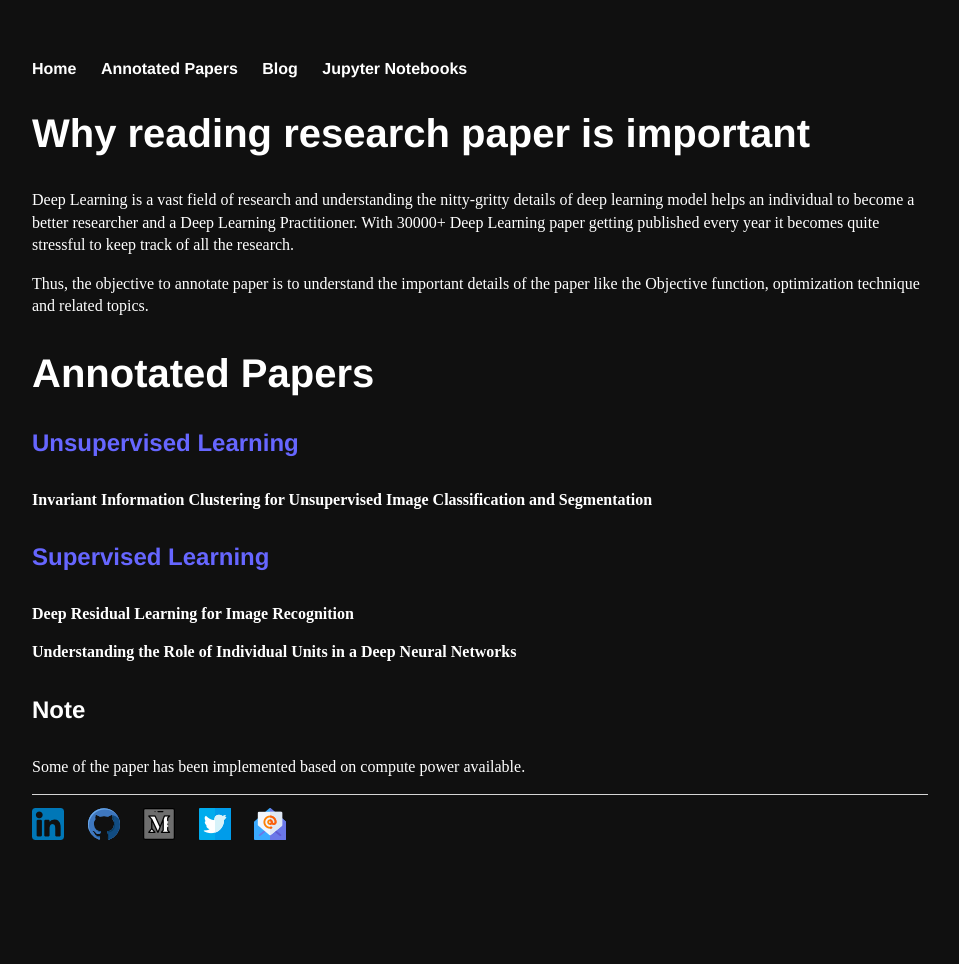
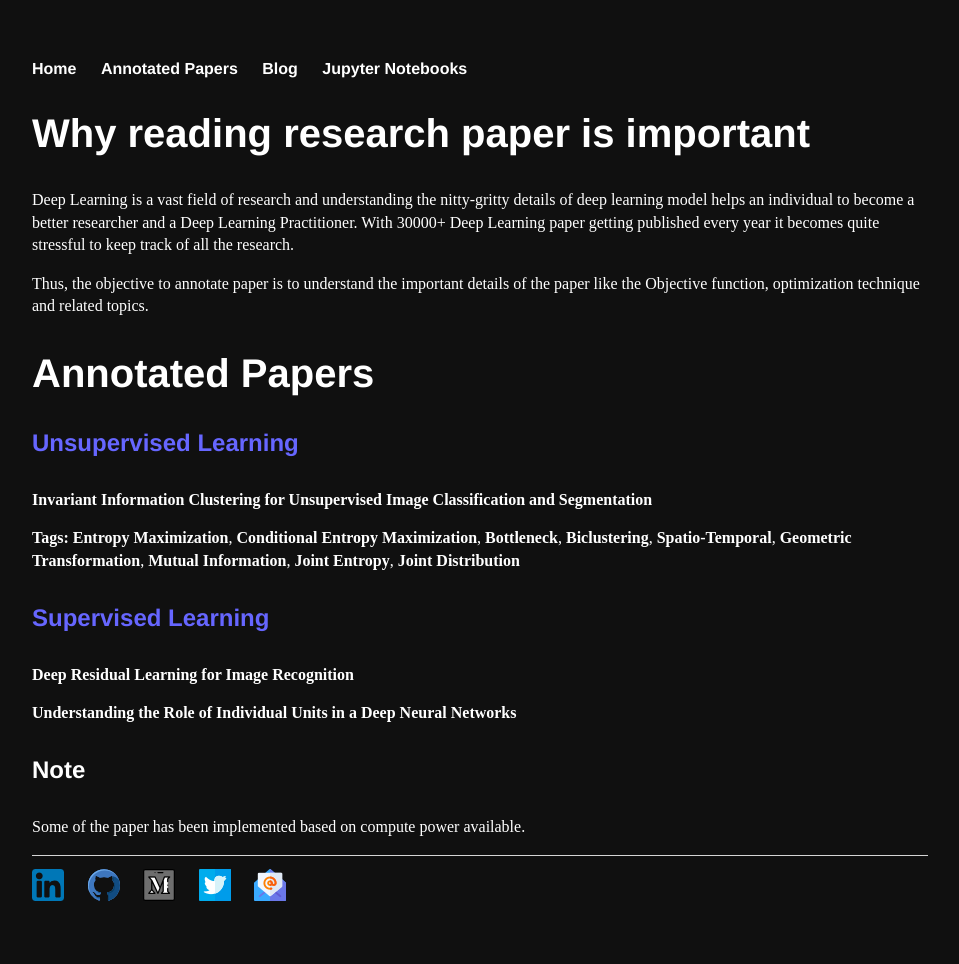
Before and after one commit to Mayurji/mayurji.github.io, a Jekyll site: the page built from Annotated Paper.markdown, in a window 1280 px wide. Shown: the whole page, without its empty margins (160-1119 px from the left). Built offline with Jekyll 4.4.1, drawn with Linux system fonts in a browser that asks for light colours; before the commit the page ends 903 px from its top, so only the background shows below that.

Commit message:
Update Annotated Paper.markdown

```diff
--- a/Annotated Paper.markdown
+++ b/Annotated Paper.markdown
@@ -19,6 +19,9 @@ optimization technique and related topics.
 
 [**Invariant Information Clustering for Unsupervised Image Classification and Segmentation**](https://github.com/Mayurji/Deep-Learning-Papers/tree/master/Invariant%20Information%20Clustering)
 
+**Tags:** [**Entropy Maximization**](https://en.wikipedia.org/wiki/Principle_of_maximum_entropy), [**Conditional Entropy Maximization**](https://en.wikipedia.org/wiki/Conditional_entropy), [**Bottleneck**](https://ai.stackexchange.com/questions/4864/what-is-the-concept-of-tensorflow-bottlenecks), [**Biclustering**](https://en.wikipedia.org/wiki/Biclustering), [**Spatio-Temporal**](https://www.omnisci.com/technical-glossary/spatial-temporal),
+[**Geometric Transformation**](https://en.wikipedia.org/wiki/Geometric_transformation), [**Mutual Information**](https://en.wikipedia.org/wiki/Mutual_information), [**Joint Entropy**](https://en.wikipedia.org/wiki/Joint_entropy), [**Joint Distribution**](https://en.wikipedia.org/wiki/Joint_probability_distribution)
+
 #### **<span style="color:#6666ff">Supervised Learning</span>**
 
 [**Deep Residual Learning for Image Recognition**](https://github.com/Mayurji/Deep-Learning-Papers/tree/master/Resnet)
```
